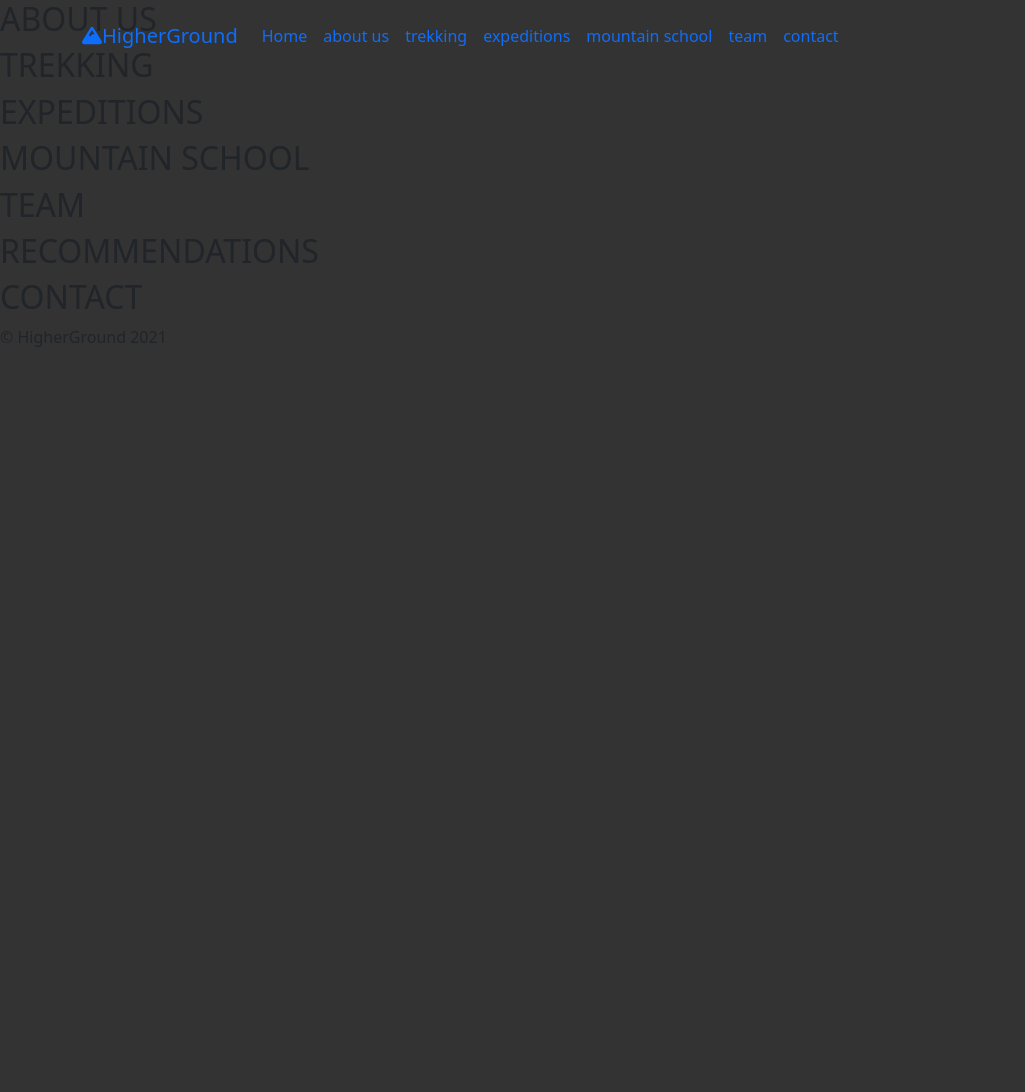
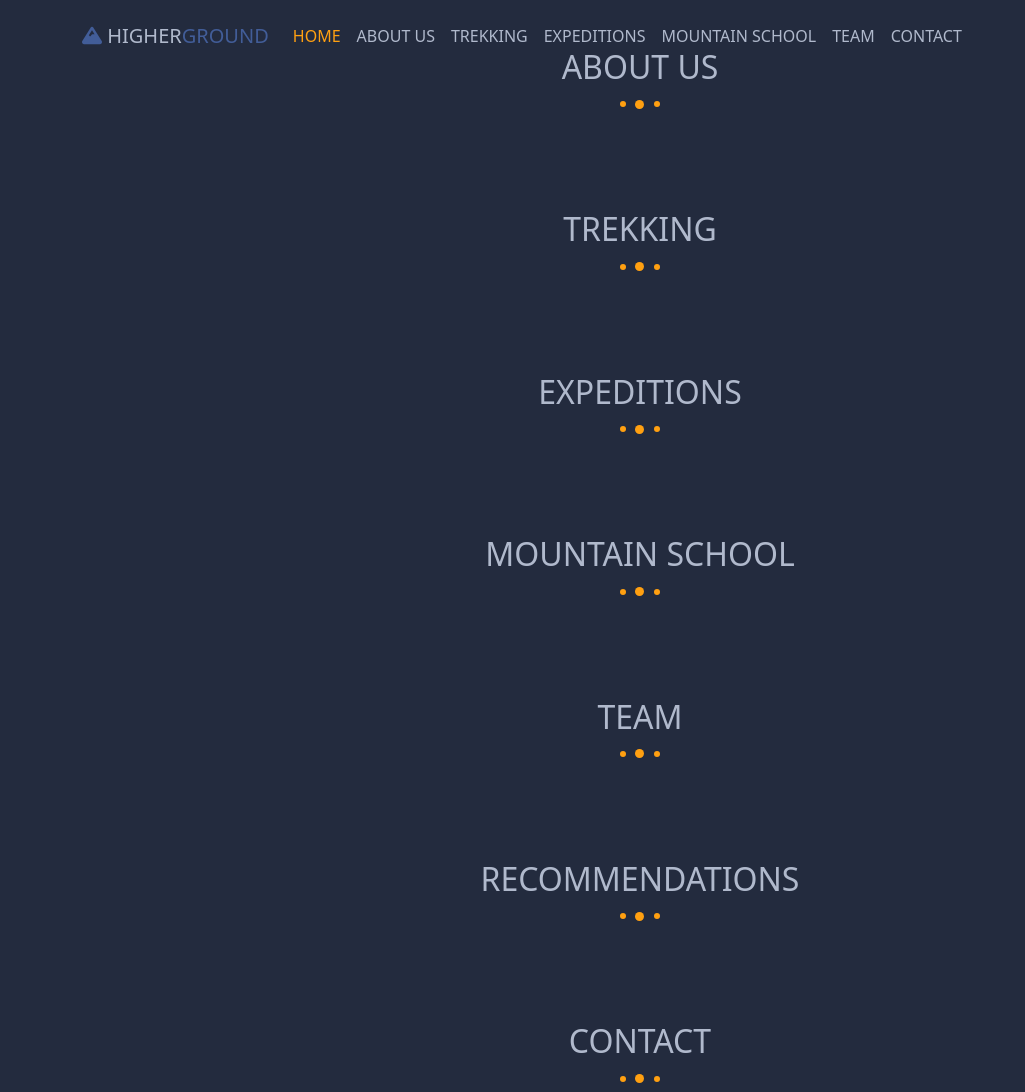
Before and after one commit to BParaszczak/higher-ground, a plain HTML site: page index.html in a window 1280 px wide. Shown: the top 1092 px of the page, without its empty margins (0-1025 px from the left). Before the commit the page ends 800 px from the top, so only its background shows below. Drawn offline with nearby package versions, Linux system fonts and the light colour scheme; a script that the page names is missing.

Commit message:
underline

```diff
--- a/index.html
+++ b/index.html
@@ -30,8 +30,18 @@
 	<body>
 		<nav class="navbar navbar-expand-lg position-fixed w-100 t-0 py-3">
 			<div class="container">
-              <a class="navbar-brand" href="#"><i class="fas fa-mountain"></i><span>Higher</span>Ground</a>
-              <button class="navbar-toggler" type="button" data-bs-toggle="collapse" data-bs-target="#navbarNavAltMarkup" aria-controls="navbarNavAltMarkup" aria-expanded="false" aria-label="Toggle navigation">
+				<a class="navbar-brand" href="#"
+					><i class="fas fa-mountain"></i><span> Higher</span>Ground</a
+				>
+				<button
+					class="navbar-toggler"
+					type="button"
+					data-bs-toggle="collapse"
+					data-bs-target="#navbarNavAltMarkup"
+					aria-controls="navbarNavAltMarkup"
+					aria-expanded="false"
+					aria-label="Toggle navigation"
+				>
 					<span class="navbar-toggler-icon"></span>
 				</button>
 				<div class="collapse navbar-collapse" id="navbarNavAltMarkup">
@@ -51,47 +61,80 @@
 		<header id="home"></header>
 
 		<!-- ABOUT US -->
-        <section id="about-us" class="about-us">
+		<section id="about-us" class="about-us py-5">
 			<h2>about us</h2>
+			<div class="underline-box d-flex">
+				<div class="underline underline-1"></div>
+				<div class="underline underline-2"></div>
+				<div class="underline underline-1"></div>
+			</div>
 		</section>
 
 		<!-- TREKKING -->
-        <section id="trekking" class="trekking">
+		<section id="trekking" class="trekking py-5">
 			<h2>trekking</h2>
+            <div class="underline-box d-flex">
+				<div class="underline underline-1"></div>
+				<div class="underline underline-2"></div>
+				<div class="underline underline-1"></div>
+			</div>
+
 		</section>
 
 		<!-- EXPEDITIONS -->
-        <section id="expeditions" class="expeditions">
+		<section id="expeditions" class="expeditions py-5">
 			<h2>expeditions</h2>
+            <div class="underline-box d-flex">
+				<div class="underline underline-1"></div>
+				<div class="underline underline-2"></div>
+				<div class="underline underline-1"></div>
+			</div>
+
 		</section>
 
 		<!-- MOUNTAIN SCHOOL -->
-        <section id="mountain-school" class="mountain-school">
+		<section id="mountain-school" class="mountain-school py-5">
 			<h2>mountain school</h2>
+			<div class="underline-box d-flex">
+				<div class="underline underline-1"></div>
+				<div class="underline underline-2"></div>
+				<div class="underline underline-1"></div>
+			</div>
 		</section>
 
 		<!-- TEAM -->
-        <section id="team" class="team">
+		<section id="team" class="team py-5">
 			<h2>team</h2>
+			<div class="underline-box d-flex">
+				<div class="underline underline-1"></div>
+				<div class="underline underline-2"></div>
+				<div class="underline underline-1"></div>
+			</div>
 		</section>
 
 		<!-- RECOMMENDATIONS -->
-        <section id="recommendations" class="recommendations">
+		<section id="recommendations" class="recommendations py-5">
 			<h2>recommendations</h2>
+			<div class="underline-box d-flex">
+				<div class="underline underline-1"></div>
+				<div class="underline underline-2"></div>
+				<div class="underline underline-1"></div>
+			</div>
 		</section>
 
 		<!-- CONTACT -->
-        <section id="contact" class="contact">
+		<section id="contact" class="contact py-5">
 			<h2>contact</h2>
+			<div class="underline-box d-flex">
+				<div class="underline underline-1"></div>
+				<div class="underline underline-2"></div>
+				<div class="underline underline-1"></div>
+			</div>
 		</section>
 
 		<footer>
 			<p>&copy HigherGround 2021</p>
 		</footer>
-
-
-
-
 
 		<script
 			src="https://cdn.jsdelivr.net/npm/bootstrap@5.1.3/dist/js/bootstrap.bundle.min.js"
--- a/scss/_colors.scss
+++ b/scss/_colors.scss
@@ -0,0 +1,4 @@
+$main-bcg: #232b3e;
+$light-text: #b0b9cc;
+$main-color: #425d98;
+$orange: #ffa011;
--- a/scss/main.scss
+++ b/scss/main.scss
@@ -9,9 +9,68 @@
 }
 
 body {
-    background-color: #333;
+    background-color: $main-bcg;
+    color: $light-text;
 }
 
 h2 {
     text-transform: uppercase;
+    text-align: center;
 }
+
+.underline-box{
+    margin: 0 auto;
+    width: 50px;
+    height: 20px;
+    align-items: center;
+
+
+    .underline-1 {
+        margin: 0 10px;
+        width: 6px;
+        height: 6px;
+        border-radius: 50%;
+    }
+
+    .underline-2 {
+
+        width: 9px;
+        height: 9px;
+        border-radius: 50%;
+    }
+
+    .underline {
+        margin: 0 auto;
+
+        background-color: $orange;
+
+
+    }
+}
+
+
+nav {
+    text-transform: uppercase;
+
+    .navbar-brand {
+        color: $main-color;
+
+        span {
+            color: $light-text;
+        }
+    }
+
+    .nav-link {
+        color: $light-text;
+        transition: color .3s;
+    }
+
+    .nav-link:hover {
+        color: $main-color;
+    }
+
+    .active {
+        color: $orange;
+    }
+
+}
```
Also changed, not shown: css/main.css, 1 other file. Lines whose indentation alone changed are shown as unchanged.
